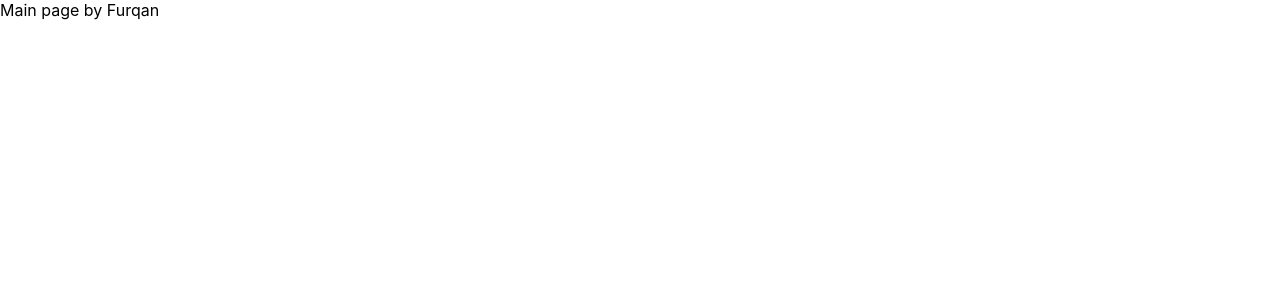
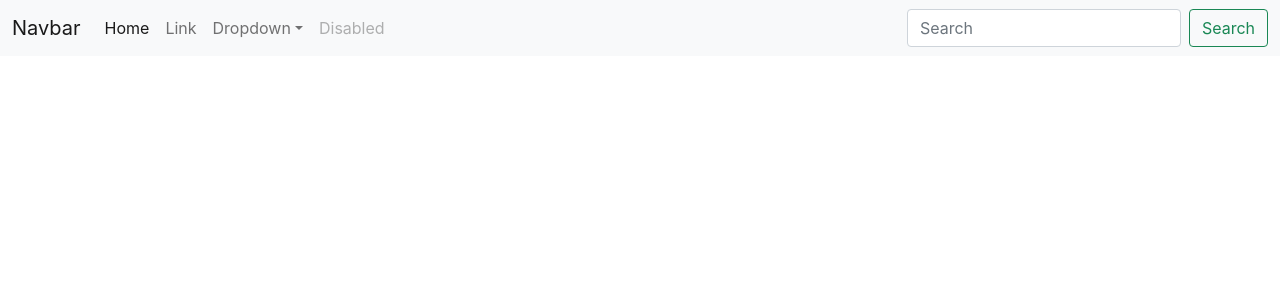
Before and after one commit to Furqan859/first-app, a React (Create React App) app: page / in a window 1280 px wide. Shown: the top 300 px of the page. Built offline with nearby package versions, Linux system fonts and the light colour scheme.

Commit message:
Implemented Navbar

```diff
--- a/public/index.html
+++ b/public/index.html
@@ -1,29 +1,19 @@
 <!DOCTYPE html>
 <html lang="en">
 <head>
-    <meta charset="utf-8" />
-    <link rel="icon" href="%PUBLIC_URL%/favicon.ico" />
-    <meta name="viewport" content="width=device-width, initial-scale=1" />
-    <meta name="theme-color" content="#000000" />
+    <meta charset="utf-8"/>
+    <link rel="icon" href="%PUBLIC_URL%/favicon.ico"/>
+    <meta name="viewport" content="width=device-width, initial-scale=1"/>
+    <meta name="theme-color" content="#000000"/>
     <meta
             name="description"
             content="Web site created using create-react-app"
     />
-    <link rel="apple-touch-icon" href="%PUBLIC_URL%/logo192.png" />
-    <!--
-      manifest.json provides metadata used when your web app is installed on a
-      user's mobile device or desktop. See https://developers.google.com/web/fundamentals/web-app-manifest/
-    -->
-    <link rel="manifest" href="%PUBLIC_URL%/manifest.json" />
-    <!--
-      Notice the use of %PUBLIC_URL% in the tags above.
-      It will be replaced with the URL of the `public` folder during the build.
-      Only files inside the `public` folder can be referenced from the HTML.
+    <link rel="apple-touch-icon" href="%PUBLIC_URL%/logo192.png"/>
+    <link href="https://cdn.jsdelivr.net/npm/bootstrap@5.1.0/dist/css/bootstrap.min.css" rel="stylesheet"
+          integrity="sha384-KyZXEAg3QhqLMpG8r+8fhAXLRk2vvoC2f3B09zVXn8CA5QIVfZOJ3BCsw2P0p/We" crossorigin="anonymous">
+    <link rel="manifest" href="%PUBLIC_URL%/manifest.json"/>
 
-      Unlike "/favicon.ico" or "favicon.ico", "%PUBLIC_URL%/favicon.ico" will
-      work correctly both with client-side routing and a non-root public URL.
-      Learn how to configure a non-root public URL by running `npm run build`.
-    -->
     <title>React App</title>
 </head>
 <body>
--- a/src/App.js
+++ b/src/App.js
@@ -1,9 +1,53 @@
 import React from "react";
 
 const App = () => {
-    return <div>
-        Main page by Furqan
-    </div>
+    return (
+        <div>
+            <nav className="navbar navbar-expand-lg navbar-light bg-light">
+                <div className="container-fluid">
+                    <a className="navbar-brand" href="#">Navbar</a>
+                    <button className="navbar-toggler" type="button" data-bs-toggle="collapse"
+                            data-bs-target="#navbarSupportedContent" aria-controls="navbarSupportedContent"
+                            aria-expanded="false" aria-label="Toggle navigation">
+                        <span className="navbar-toggler-icon"></span>
+                    </button>
+                    <div className="collapse navbar-collapse" id="navbarSupportedContent">
+                        <ul className="navbar-nav me-auto mb-2 mb-lg-0">
+                            <li className="nav-item">
+                                <a className="nav-link active" aria-current="page" href="#">Home</a>
+                            </li>
+                            <li className="nav-item">
+                                <a className="nav-link" href="#">Link</a>
+                            </li>
+                            <li className="nav-item dropdown">
+                                <a className="nav-link dropdown-toggle" href="#" id="navbarDropdown" role="button"
+                                   data-bs-toggle="dropdown" aria-expanded="false">
+                                    Dropdown
+                                </a>
+                                <ul className="dropdown-menu" aria-labelledby="navbarDropdown">
+                                    <li><a className="dropdown-item" href="#">Action</a></li>
+                                    <li><a className="dropdown-item" href="#">Another action</a></li>
+                                    <li>
+                                        <hr className="dropdown-divider"/>
+                                    </li>
+                                    <li><a className="dropdown-item" href="#">Something else here</a></li>
+                                </ul>
+                            </li>
+                            <li className="nav-item">
+                                <a className="nav-link disabled" href="#" tabIndex="-1"
+                                   aria-disabled="true">Disabled</a>
+                            </li>
+                        </ul>
+                        <form className="d-flex">
+                            <input className="form-control me-2" type="search" placeholder="Search"
+                                   aria-label="Search"/>
+                            <button className="btn btn-outline-success" type="submit">Search</button>
+                        </form>
+                    </div>
+                </div>
+            </nav>
+        </div>
+    )
 }
 
 export default App;
```
Lines whose indentation alone changed are shown as unchanged.
